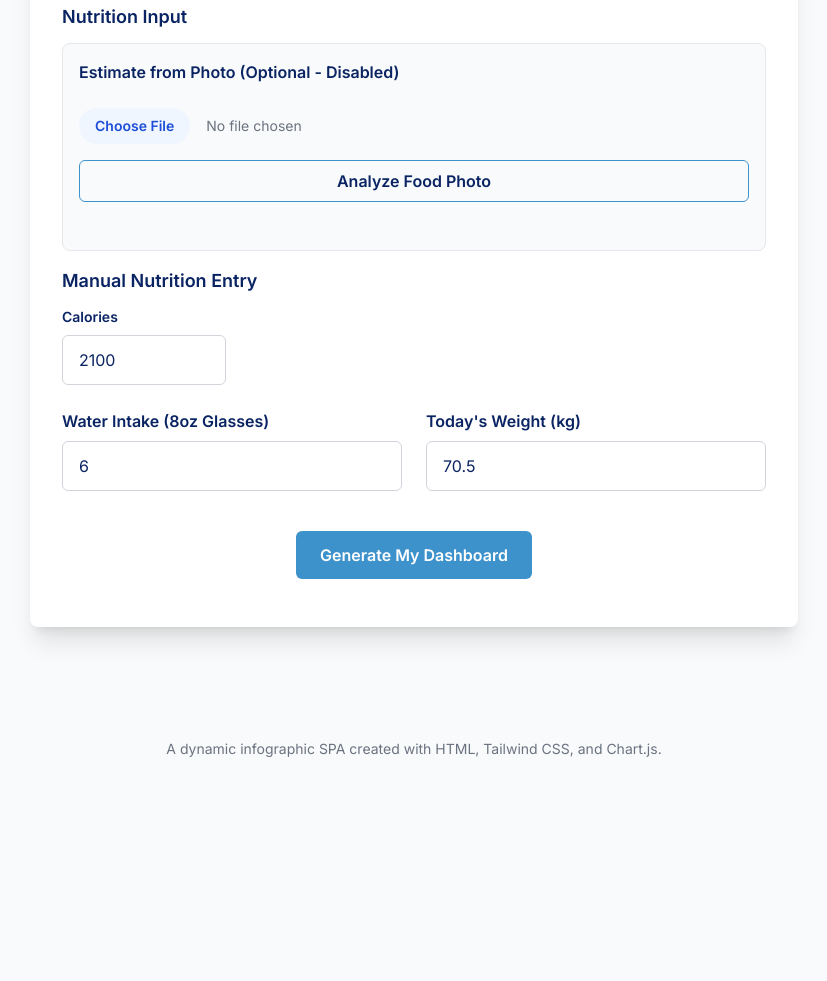
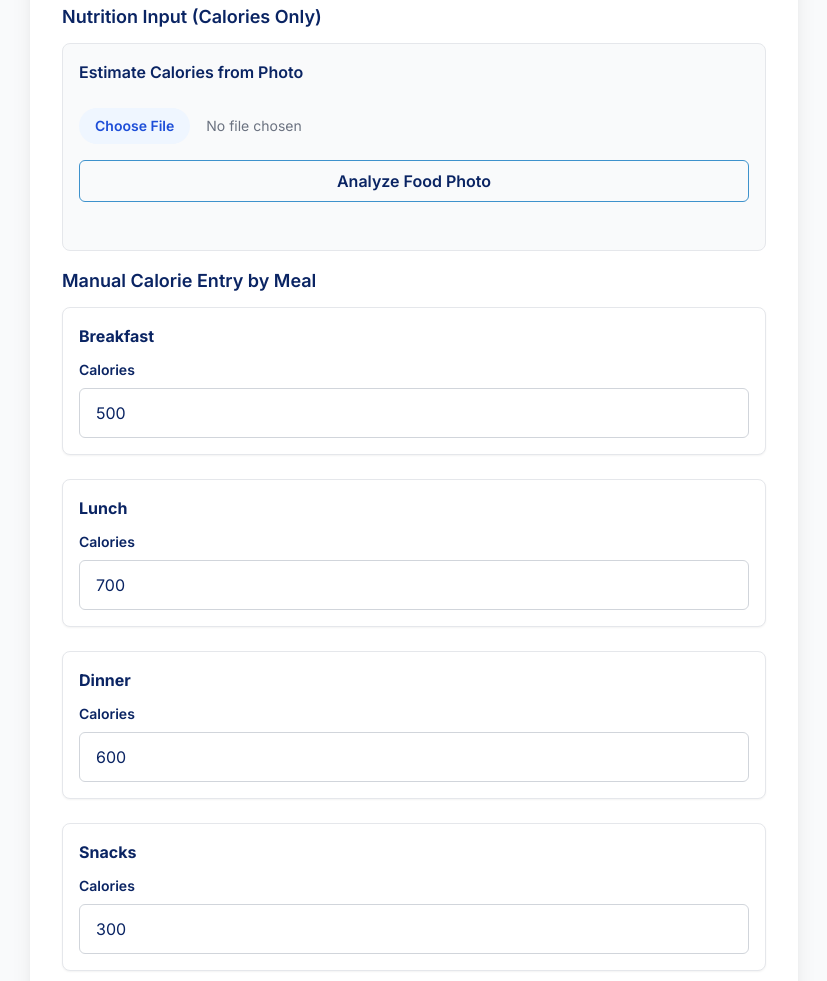
Before and after one commit to ummuj/ai-wellness-dashboard, a plain HTML site: page index.html in a window 1280 px wide. Shown: the part 599-1580 px from the top of the page, without its empty margins (226-1053 px from the left). Before the commit the page ends 1390 px from the top, so only its background shows below. Drawn offline with nearby package versions, Linux system fonts and the light colour scheme.

Commit message:
Refactor nutrition input for calorie tracking
Updated nutrition input section to focus on calorie tracking, added meal-specific calorie entry fields, and simulated image analysis logic.

```diff
--- a/index.html
+++ b/index.html
@@ -192,9 +192,9 @@
                 <hr class="my-6">
 
                 <div>
-                    <h3 class="text-lg font-semibold mb-3">Nutrition Input</h3>
+                    <h3 class="text-lg font-semibold mb-3">Nutrition Input (Calories Only)</h3>
                     <div class="space-y-4 mb-4 p-4 border rounded-lg bg-gray-50">
-                        <label for="food-image" class="form-label">Estimate from Photo (Optional - Disabled)</label>
+                        <label for="food-image" class="form-label">Estimate Calories from Photo</label>
                         <input type="file" id="food-image" accept="image/*" class="w-full text-sm text-gray-500
                             file:mr-4 file:py-2 file:px-4
                             file:rounded-full file:border-0
@@ -209,14 +209,50 @@
                         <p id="analysis-message" class="text-sm text-gray-600 mt-2 h-4"></p>
                     </div>
 
-                    <h3 class="text-lg font-semibold mb-3">Manual Nutrition Entry</h3>
-                    <div class="grid grid-cols-1 md:grid-cols-4 gap-4">
-                        <div class="md:col-span-1">
-                            <label for="calories" class="form-label text-sm">Calories</label>
-                            <input type="number" id="calories" name="calories" class="form-input" min="0" value="2100">
+                    <h3 class="text-lg font-semibold mb-3">Manual Calorie Entry by Meal</h3>
+                    <div id="meal-tracking" class="space-y-6">
+
+                        <div class="p-4 border rounded-lg bg-white shadow-sm">
+                            <h4 class="font-bold mb-3 text-base" style="color: var(--c-dark-blue);">Breakfast</h4>
+                            <div class="grid grid-cols-1 gap-4">
+                                <div>
+                                    <label for="bf-calories" class="form-label text-sm">Calories</label>
+                                    <input type="number" id="bf-calories" name="bf-calories" class="form-input" min="0" value="500">
+                                </div>
+                            </div>
                         </div>
+
+                        <div class="p-4 border rounded-lg bg-white shadow-sm">
+                            <h4 class="font-bold mb-3 text-base" style="color: var(--c-dark-blue);">Lunch</h4>
+                            <div class="grid grid-cols-1 gap-4">
+                                <div>
+                                    <label for="ln-calories" class="form-label text-sm">Calories</label>
+                                    <input type="number" id="ln-calories" name="ln-calories" class="form-input" min="0" value="700">
+                                </div>
+                            </div>
                         </div>
-                </div>
+
+                        <div class="p-4 border rounded-lg bg-white shadow-sm">
+                            <h4 class="font-bold mb-3 text-base" style="color: var(--c-dark-blue);">Dinner</h4>
+                            <div class="grid grid-cols-1 gap-4">
+                                <div>
+                                    <label for="dn-calories" class="form-label text-sm">Calories</label>
+                                    <input type="number" id="dn-calories" name="dn-calories" class="form-input" min="0" value="600">
+                                </div>
+                            </div>
+                        </div>
+
+                        <div class="p-4 border rounded-lg bg-white shadow-sm">
+                            <h4 class="font-bold mb-3 text-base" style="color: var(--c-dark-blue);">Snacks</h4>
+                            <div class="grid grid-cols-1 gap-4">
+                                <div>
+                                    <label for="sn-calories" class="form-label text-sm">Calories</label>
+                                    <input type="number" id="sn-calories" name="sn-calories" class="form-input" min="0" value="300">
+                                </div>
+                            </div>
+                        </div>
+                    </div>
+                    </div>
 
                 <div class="grid grid-cols-1 md:grid-cols-2 gap-6">
                     <div>
@@ -425,10 +461,9 @@
                 return lines;
             }
 
-            // --- LLM API Call Utility (REMOVED) ---
-            // const fetchWithRetry = async (url, options) => { ... };
+            // --- Feature 1: Image-to-JSON Nutrition Analysis (SIMULATED) ---
 
-            // --- Feature 1: Image-to-JSON Nutrition Analysis (DISABLED) ---
+            // Helper function (still included but not used for API call)
             function fileToBase64(file) {
                 return new Promise((resolve, reject) => {
                     const reader = new FileReader();
@@ -438,12 +473,8 @@
                 });
             }
 
-            async function analyzeFoodImage(base64Data, mimeType) {
-                // Original AI Image Analysis logic removed/disabled.
-                return null;
-            }
-
             foodImageInput.addEventListener('change', () => {
+                // Re-enable the button on file select
                 analyzeButton.disabled = foodImageInput.files.length === 0;
                 analysisMessage.textContent = foodImageInput.files.length > 0 ? `${foodImageInput.files[0].name} ready for analysis.` : '';
             });
@@ -455,11 +486,21 @@
                     return;
                 }
 
-                // Since this feature is disabled due to API complexity/removal, just display a message.
+                analysisText.textContent = 'Analyzing...';
+                analysisSpinner.classList.remove('hidden');
+                analyzeButton.disabled = true;
+
+                // --- SIMULATED IMAGE ANALYSIS LOGIC ---
+                // Simulate API delay
+                await new Promise(resolve => setTimeout(resolve, 1500));
+                // Estimate 200-1000 calories
+                const simulatedCalories = Math.floor(Math.random() * 800) + 200;
+
+                analysisMessage.innerHTML = `✅ **Estimated Calories:** <b>${simulatedCalories}</b>. Please manually enter this value into the relevant meal/snack field.`;
+
                 analysisText.textContent = 'Analyze Food Photo';
                 analysisSpinner.classList.add('hidden');
-                analyzeButton.disabled = true;
-                analysisMessage.textContent = '⚠️ Image analysis feature disabled.';
+                analyzeButton.disabled = false;
             });
 
 
@@ -472,6 +513,19 @@
                 e.preventDefault();
 
                 const formData = new FormData(wellnessForm);
+
+                // Helper to get total calories across all meals
+                const getCalorieTotal = () => {
+                    const meals = ['bf', 'ln', 'dn', 'sn'];
+                    let total = 0;
+                    for (const meal of meals) {
+                        // Use the meal-specific names: e.g., 'bf-calories'
+                        const value = parseInt(formData.get(`${meal}-calories`)) || 0;
+                        total += value;
+                    }
+                    return total;
+                };
+
                 const data = {
                     sleepHours: parseFloat(formData.get('sleep-hours')),
                     sleepQuality: parseInt(formData.get('sleep-quality')),
@@ -481,9 +535,8 @@
                     exerciseMinutes: parseInt(formData.get('exercise-minutes')),
                     exerciseType: formData.get('exercise-type'),
 
-                    // Only calories remain
-                    calories: parseInt(formData.get('calories')),
-                    // protein, carbs, fat inputs removed
+                    // Summing up meal calorie inputs
+                    calories: getCalorieTotal(),
 
                     waterGlasses: parseInt(formData.get('water-glasses')),
                     weight: parseFloat(formData.get('weight')),
@@ -496,7 +549,6 @@
                     dashboardSection.style.opacity = 1;
                     window.scrollTo({ top: 0, behavior: 'smooth' });
                     initDashboard(data);
-                    // generateWellnessInsight(data); // LLM Feature Removed
                 }, 500);
             });
 
@@ -515,7 +567,6 @@
                 displayMoodAndWater(data.mood, data.waterGlasses);
                 createStepsChart(data.steps);
                 createExerciseChart(data.exerciseMinutes);
-                // createMacroChart(data.protein, data.carbs, data.fat); // Macro chart removed
                 createWeightTrendChart();
             }
 
@@ -666,8 +717,6 @@
                 document.getElementById('exercise-text').textContent = exerciseText;
             }
 
-            // function createMacroChart(protein, carbs, fat) { ... } // Removed
-
             function createWeightTrendChart() {
                 const existingChart = Chart.getChart('weightTrendChart');
                 if (existingChart) existingChart.destroy();
```
